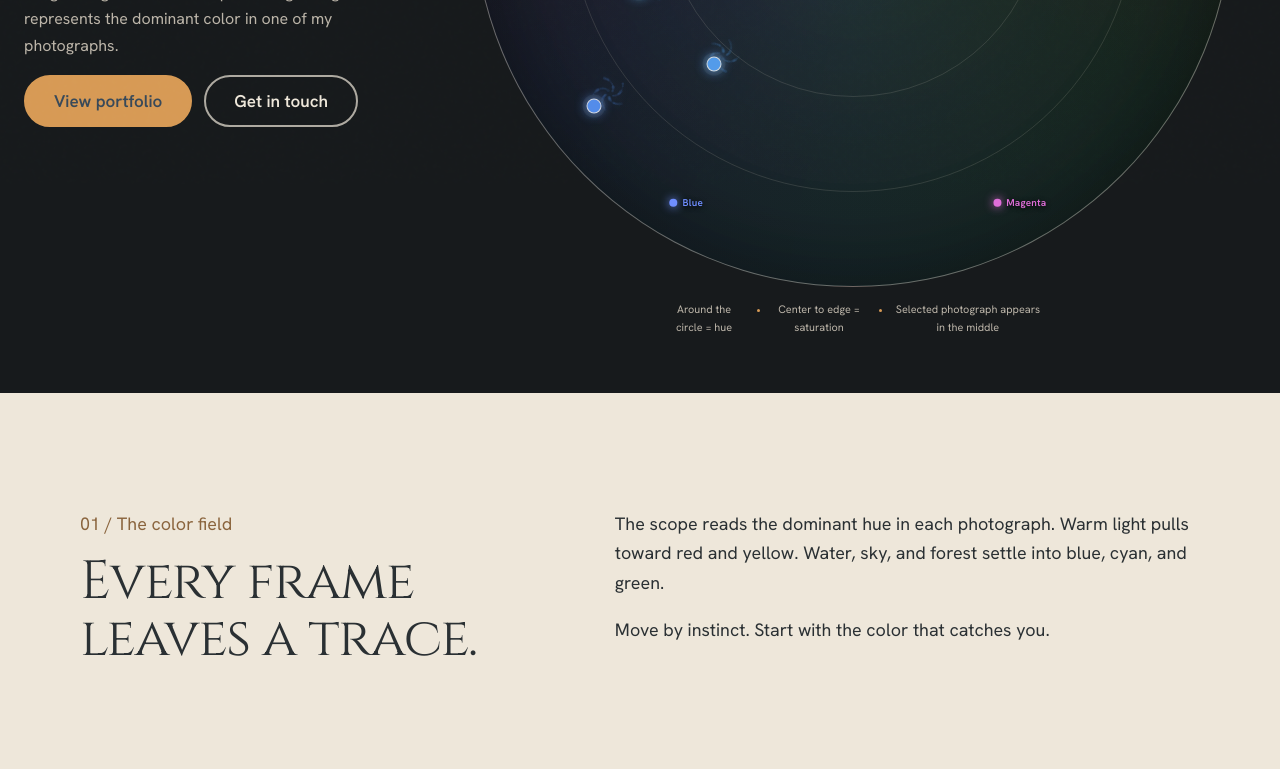
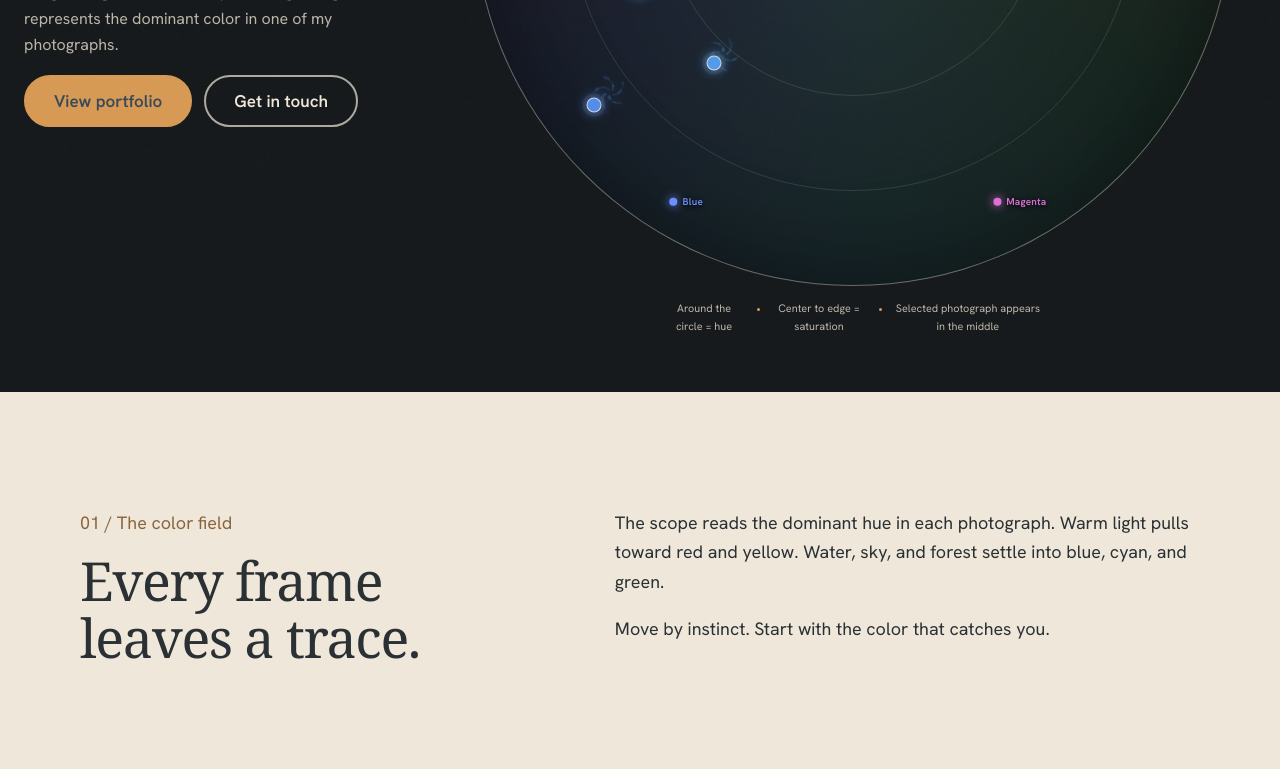
Before and after one commit to JamesRunner/James-Runner-Photography, a plain HTML site: page index.html in a window 1280 px wide. Shown: the part 616-1385 px from the top of the page. Drawn offline with Linux system fonts and the light colour scheme.

```diff
--- a/index.html
+++ b/index.html
@@ -8,8 +8,8 @@
   <meta property="og:title" content="James Runner Photography"><meta property="og:description" content="Photography from Riverside, California, viewed through color.">
   <meta property="og:image" content="https://jamesrunnerphotography.com/images/og-share.jpg"><meta property="og:url" content="https://jamesrunnerphotography.com/"><meta name="twitter:card" content="summary_large_image">
   <link rel="icon" href="favicon.svg"><link rel="preconnect" href="https://fonts.googleapis.com"><link rel="preconnect" href="https://fonts.gstatic.com" crossorigin>
-  <link href="https://fonts.googleapis.com/css2?family=Cinzel:wght@400;500;600&family=Hanken+Grotesk:wght@400;500;600&family=Newsreader:opsz,wght@6..72,300;6..72,400;6..72,500&display=swap" rel="stylesheet">
-  <link rel="stylesheet" href="css/styles.css?v=20261123-9"><script src="js/main.js?v=20261123-9" defer></script>
+  <link href="https://fonts.googleapis.com/css2?family=Hanken+Grotesk:wght@400;500;600&family=Newsreader:opsz,wght@6..72,300;6..72,400;6..72,500&display=swap" rel="stylesheet">
+  <link rel="stylesheet" href="css/styles.css?v=20261123-10"><script src="js/main.js?v=20261123-9" defer></script>
   <script type="application/ld+json">{"@context":"https://schema.org","@type":"LocalBusiness","name":"James Runner Photography","url":"https://jamesrunnerphotography.com/","email":"jamescooperrunner@gmail.com","areaServed":"Riverside, California","sameAs":["https://www.instagram.com/jamesrunner.photography/"]}</script>
 </head>
 <body class="home-page scope-home darkroom-home">
```
